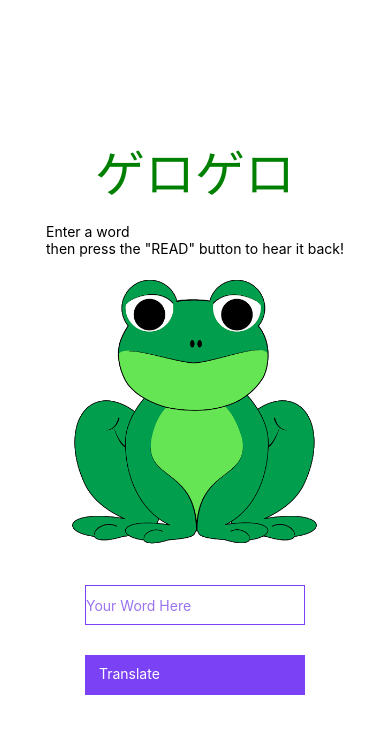
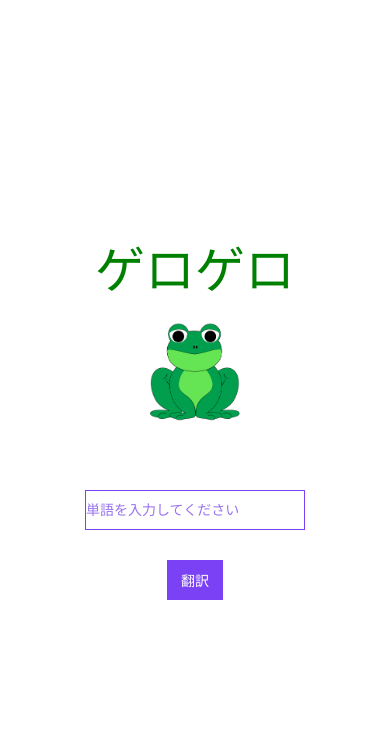
Before and after one commit to lev-choubine/say-a-word, a React Native app: screen / in a window 390 px wide. Shown: the top 734 px of the page. Built offline with nearby package versions, Linux system fonts and the light colour scheme.

Commit message:
faster API call

```diff
--- a/App.js
+++ b/App.js
@@ -8,15 +8,12 @@ export default function App() {
   return (
     <View style={styles.container}>
       <Text style={styles.header} h1>ゲロゲロ</Text>
-      <Text style={styles.text}>{"\n"}
-      Enter a word {"\n"}
-      then press the "READ" button to hear it back!
-      </Text>
+
       <Image
         source={require('./unnamed.png')}
         style={{
-          height: 270,
-          width:250,
+          height: 100,
+          width:90,
           // borderRadius: 100,
           marginTop: 20
         }}/>
--- a/inputs.js
+++ b/inputs.js
@@ -3,7 +3,7 @@ import React, { Component, useState} from 'react'
 import { View, Text, TouchableOpacity, TextInput, StyleSheet } from 'react-native'
 // import Tts from 'react-native-tts'
 import * as Speech from 'expo-speech';
-
+import GestureRecognizer, {swipeDirections} from 'react-native-swipe-gestures';
 
 export default function Inputs() {
     const [email, setEmail] = useState('')
@@ -14,8 +14,6 @@ export default function Inputs() {
      }
 
     function login (email){
-      //   alert('your super word is: ' + email);
-      //   Tts.speak('Hello, world!');
           getKanji();
           ;
      }
@@ -26,16 +24,23 @@ export default function Inputs() {
 
             .then((response) => response.json())
 
-            .then((json) => {setKanji(json);
-            console.log(kanji)
-            Speech.speak(kanji[0].senses[0].english_definitions[0])
+            .then(async(json) => {
+            await setKanji(json);
+            console.log(json)
+            await Speech.speak(json[0].senses[0].english_definitions[0])
             })
 
             .catch((error) => console.error(error))
 
     }
 
+    function onSwipeLeft(gestureState){
+      alert('You swiped left!');
+    }
 
+    function onSwipeRight(gestureState) {
+      alert('You swiped left!');
+    }
 
 
 
@@ -46,9 +51,20 @@ export default function Inputs() {
 
       return (
          <View style = {styles.container}>
+            <Text
+               onSwipe={(direction, state) => onSwipe(direction, state)}
+               style = {styles.display}
+               onSwipeLeft={() => onSwipeLeft()}
+               onSwipeRight={() => onSwipeRight()}
+            >{
+               kanji.length!==0?
+               kanji[0].senses[0].english_definitions[0]:
+               ''
+               }
+            </Text>
             <TextInput style = {styles.input}
                underlineColorAndroid = "transparent"
-               placeholder = "Your Word Here"
+               placeholder = "単語を入力してください"
                placeholderTextColor = "#9a73ef"
                autoCapitalize = "none"
                onChangeText = {handleEmail}/>
@@ -61,13 +77,9 @@ export default function Inputs() {
                   () => login()
                }>
 
-               <Text style = {styles.submitButtonText}> Translate </Text>
+               <Text style = {styles.submitButtonText}> 翻訳 </Text>
             </TouchableOpacity>
-            <Text>{
-               kanji.length!==0?
-               kanji[0].senses[0].english_definitions[0]:
-               ''
-               }</Text>
+
          </View>
       );
 
@@ -77,7 +89,17 @@ export default function Inputs() {
 
 const styles = StyleSheet.create({
    container: {
-      paddingTop: 23
+      paddingTop: 23,
+      justifyContent: 'center',
+      alignItems: 'center',
+   },
+   display: {
+      height:30,
+      justifyContent: 'center',
+      alignItems: 'center',
+      fontWeight: 900,
+      fontSize: 25,
+      maxWidth: 300
    },
    input: {
       margin: 15,
--- a/package.json
+++ b/package.json
@@ -16,6 +16,7 @@
     "react-dom": "^16.13.1",
     "react-native": "https://github.com/expo/react-native/archive/sdk-40.0.1.tar.gz",
     "react-native-router-flux": "^4.2.0",
+    "react-native-swipe-gestures": "^1.0.5",
     "react-native-web": "^0.15.0",
     "reading-time": "^1.3.0"
   },
```
Also changed, not shown: 1 other file (tests, documents, lock files or other folders).
